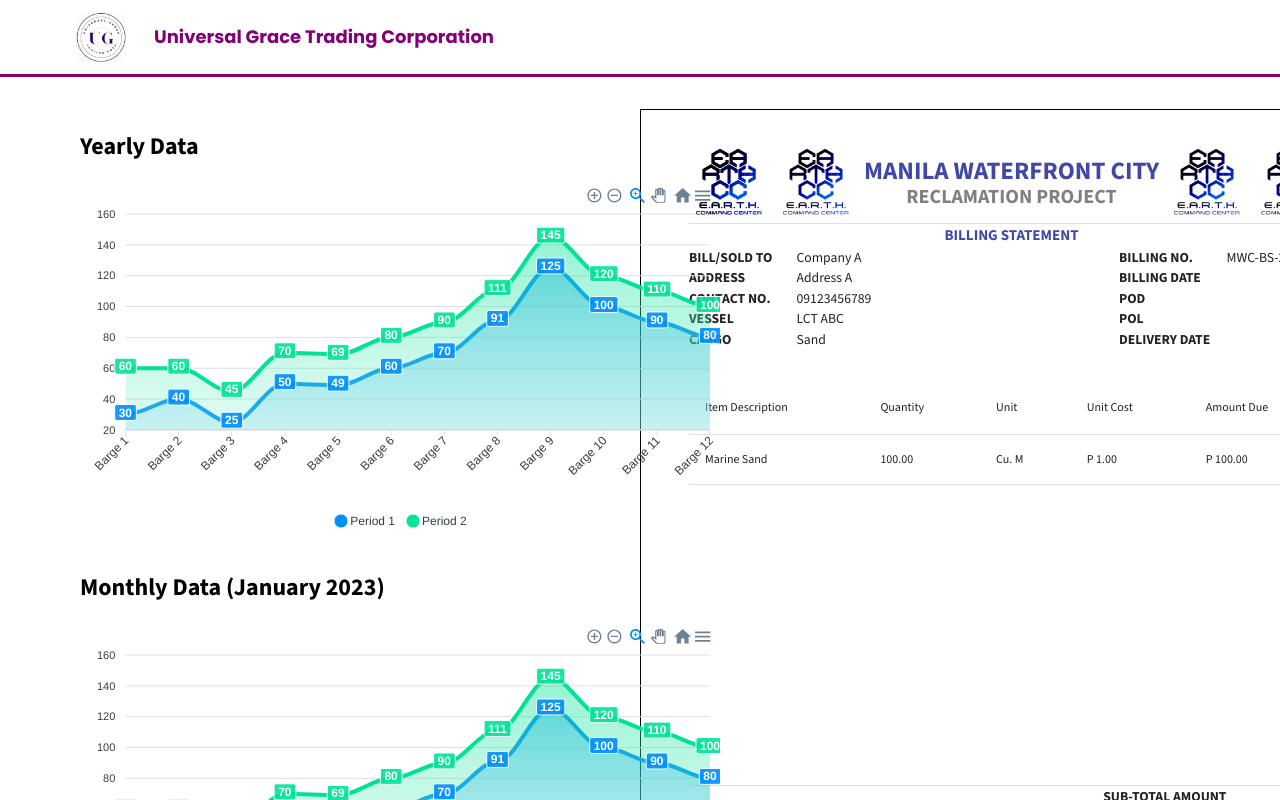
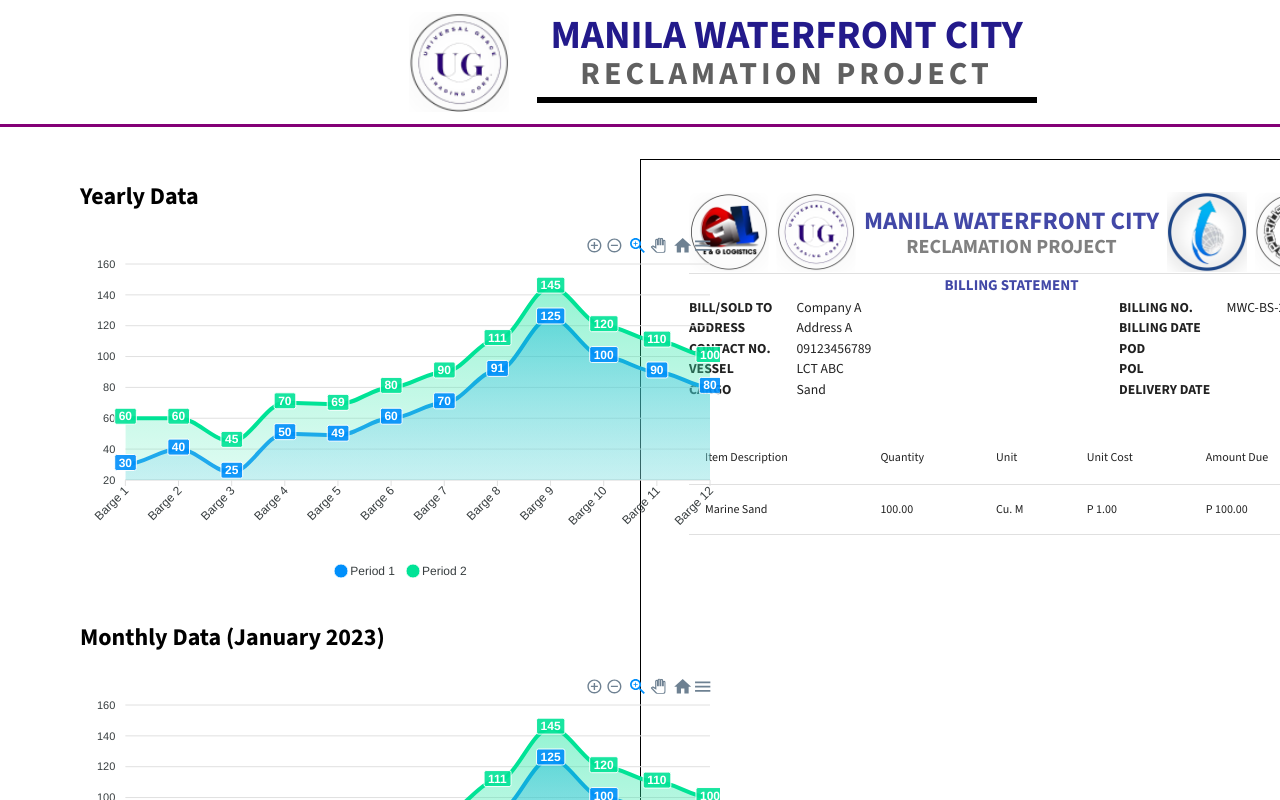
Before and after one commit to EARTH-CC/EARTH-FE, a React (Create React App) app: page /ugtrade in a window 1280 px wide. Shown: the top 800 px of the page. Built offline with nearby package versions, Linux system fonts and the light colour scheme.

Commit message:
edited billing statement and header

```diff
--- a/src/components/PrivateComponents/ugtrade/TopBar/topBar.js
+++ b/src/components/PrivateComponents/ugtrade/TopBar/topBar.js
@@ -1,5 +1,6 @@
 import * as React from "react";
 import { useNavigate } from "react-router-dom";
+// import { Box } from "@mui/material";
 import AppBar from "@mui/material/AppBar";
 import Box from "@mui/material/Box";
 import Toolbar from "@mui/material/Toolbar";
@@ -26,6 +27,18 @@ function StickyAppBar() {
         }}
       >
         <Toolbar>
+          <Box
+            sx={{
+              // height: "60vh",
+              mt: "10px",
+              margin: "auto",
+              textAlign: "center",
+              display: "flex",
+              justifyContent: "center",
+              alignItems: "center",
+              ml: "27%",
+            }}
+          >
             <IconButton
               size="large"
               edge="start"
@@ -34,21 +47,36 @@ function StickyAppBar() {
               onClick={handleGoBack}
               sx={{ mr: 2, ml: 5 }}
             >
-            <img src={Logo} alt="Logo" style={{ height: "50px" }} />
+              <img src={Logo} alt="Logo" style={{ height: "100px" }} />
             </IconButton>
+            <Box>
               <Typography
-            variant="h6"
-            component="div"
+                variant="h1"
+                sx={{ fontWeight: "bold", color: "#231a8b" }}
+              >
+                MANILA WATERFRONT CITY <break />
+              </Typography>
+              <Typography
+                variant="h2"
                 sx={{
-              flexGrow: 1,
-              color: "#830076", // Your desired color for the text
-              fontFamily: "Poppins", // Your desired font family
-              fontSize: 18, // Your desired font size
-              fontWeight: "bold", // Your desired font weight
+                  fontWeight: "bold",
+                  color: "#606060",
+                  my: "-5px",
+                  letterSpacing: "4px",
                 }}
               >
-            Universal Grace Trading Corporation
+                RECLAMATION PROJECT
               </Typography>
+              <Box
+                sx={{
+                  backgroundColor: "black",
+                  height: "6px",
+                  width: "500px",
+                  my: "9px",
+                }}
+              />
+            </Box>
+          </Box>
         </Toolbar>
       </AppBar>
     </Box>
--- a/src/pages/private/ugtrade/scenes/BillingStatement.jsx
+++ b/src/pages/private/ugtrade/scenes/BillingStatement.jsx
@@ -10,7 +10,11 @@ import {
   TableRow,
   Typography,
 } from "@mui/material";
-import logo from "../../../../assets/images/EARTH-Logo.png";
+// import logo from "../../../../assets/images/EARTH-Logo.png";
+import uglogo from "../../../../assets/ugtrade.png";
+import bonalogo from "../../../../assets/bonatrade.png";
+import eglogo from "../../../../assets/eglogistics.png";
+import erologo from "../../../../assets/erotas.png";
 
 function BillingStatement() {
   return (
@@ -27,17 +31,29 @@ function BillingStatement() {
         py: 4,
       }}
     >
-      <Box
+      {/* <Box
         component="img"
         alt="logo"
         src={logo}
         height="80px"
         width="80px"
         sx={{ position: "absolute" }}
-      />
+      /> */}
       <Box sx={{ display: "flex", justifyContent: "space-between" }}>
-        <Box component="img" alt="logo" src={logo} height="80px" width="80px" />
-        <Box component="img" alt="logo" src={logo} height="80px" width="80px" />
+        <Box
+          component="img"
+          alt="eglogo"
+          src={eglogo}
+          height="80px"
+          width="80px"
+        />
+        <Box
+          component="img"
+          alt="uglogo"
+          src={uglogo}
+          height="80px"
+          width="80px"
+        />
         <Box
           sx={{
             display: "flex",
@@ -69,8 +85,20 @@ function BillingStatement() {
             Reclamation Project
           </Typography>
         </Box>
-        <Box component="img" alt="logo" src={logo} height="80px" width="80px" />
-        <Box component="img" alt="logo" src={logo} height="80px" width="80px" />
+        <Box
+          component="img"
+          alt="bonalogo"
+          src={bonalogo}
+          height="80px"
+          width="80px"
+        />
+        <Box
+          component="img"
+          alt="erologo"
+          src={erologo}
+          height="80px"
+          width="80px"
+        />
       </Box>
       <Divider sx={{ color: "black", height: 2 }} />
       <Box sx={{ mb: 4 }}>
```
Lines whose indentation alone changed are shown as unchanged.
